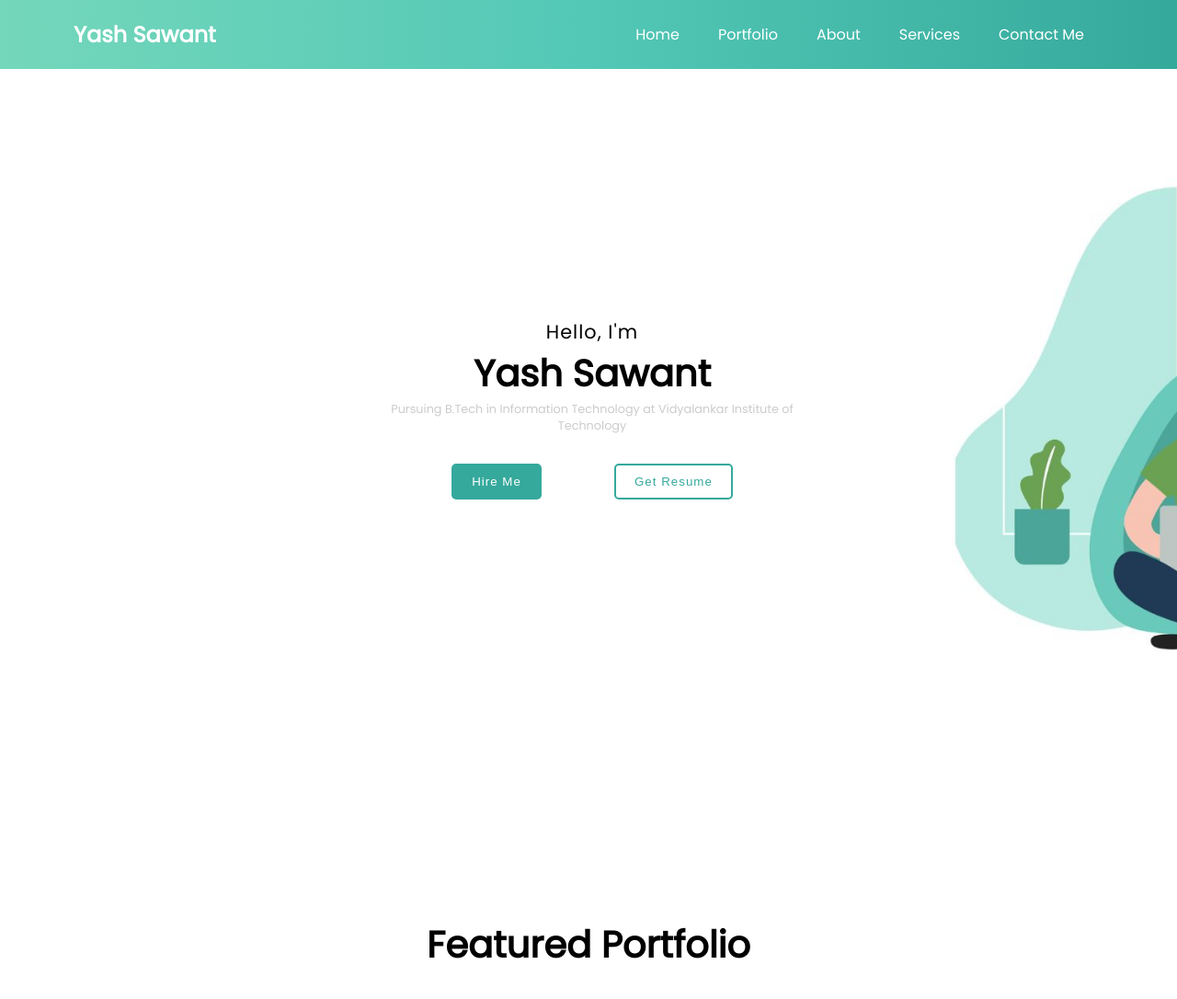
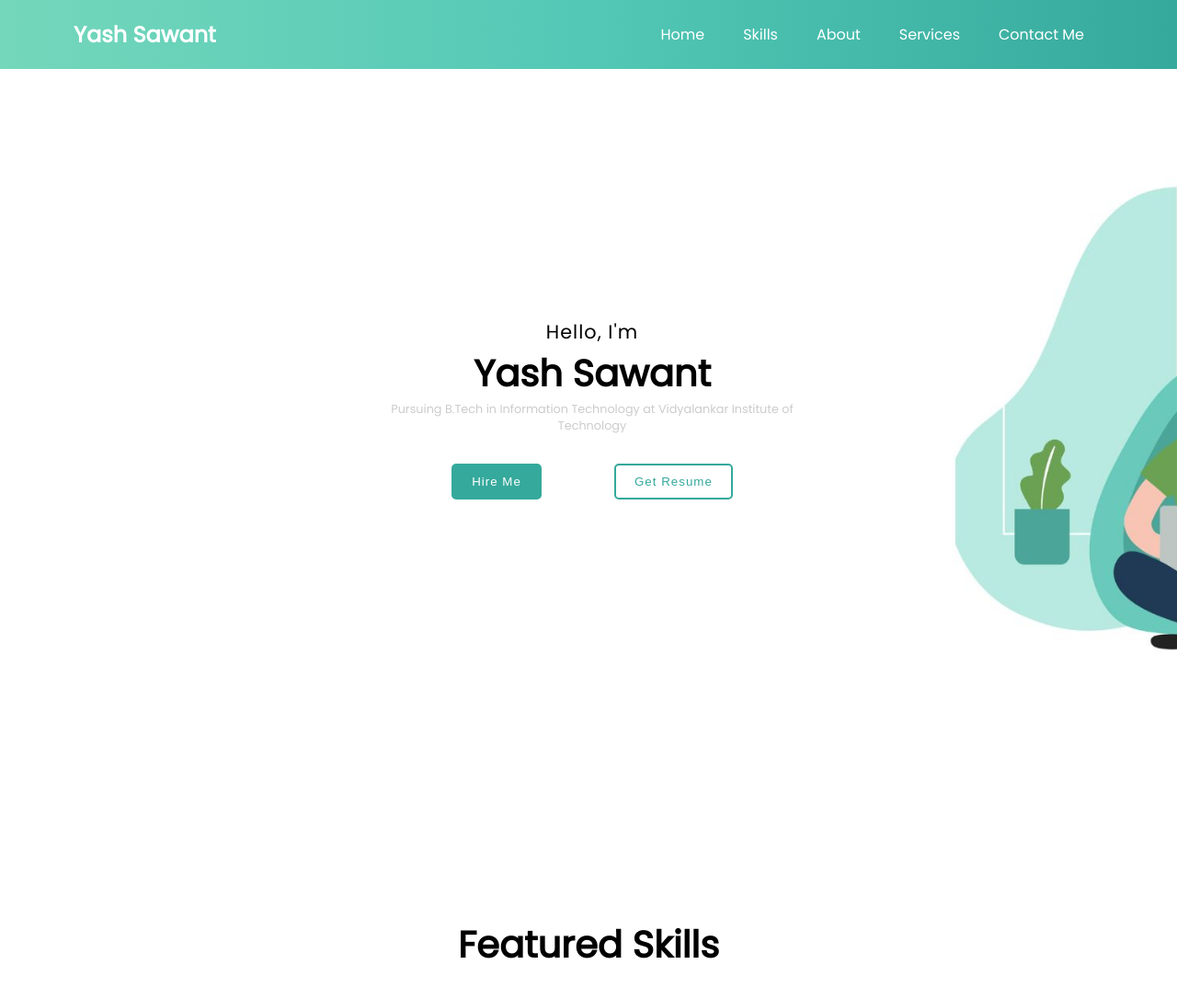
Before and after one commit to yashsawant2207/MyPortfolio, a plain HTML site: page index.html in a window 1280 px wide. Shown: the top 1086 px of the page at 92% size. Drawn offline with Linux system fonts and the light colour scheme.

Commit message:
Update index.html

```diff
--- a/index.html
+++ b/index.html
@@ -36,7 +36,7 @@
 					</li>
 					<li class="menu-list-items">
 						<a class="links" href="#portfolio">
-							Portfolio
+							Skills
 						</a>
 					</li>
 					<li class="menu-list-items">
@@ -80,7 +80,7 @@
 	<!-- Portfolio Section -->
 	<section class="portfolio" id="portfolio">
 		<div class="portfolio-heading">
-			<h1 class="my-heading text-center">Featured Portfolio</h1>
+			<h1 class="my-heading text-center">Featured Skills</h1>
 		</div>
 		<div class="portfolio-content">
 			<div class="my-row">
```
